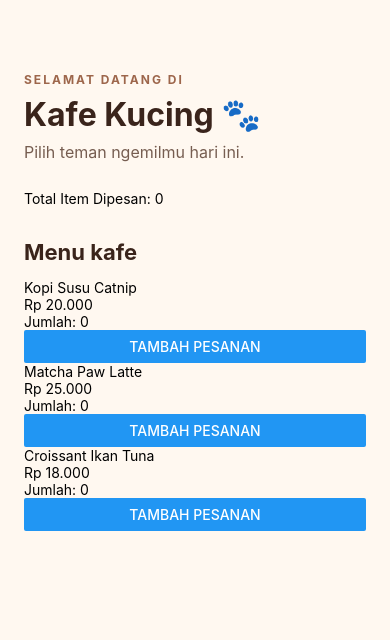
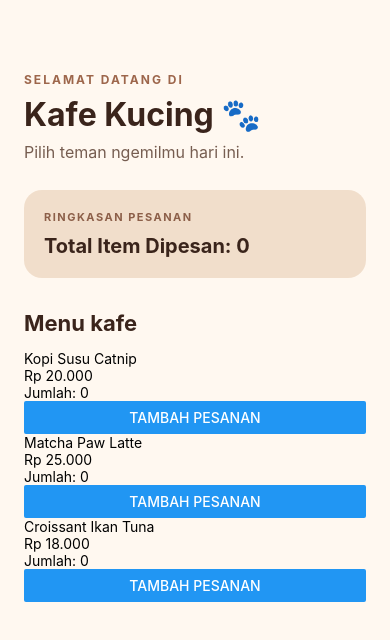
Before and after one commit to erron8/Pengelolaan-PropsState-pada-ReactNative, a React Native app: screen / in a window 390 px wide. Shown: the top 640 px of the page. Built offline with nearby package versions, Linux system fonts and the light colour scheme.

Commit message:
Style order summary and promo message

```diff
--- a/components/OrderSummary.js
+++ b/components/OrderSummary.js
@@ -1,13 +1,21 @@
 import React from 'react';
-import { Text, View } from 'react-native';
+import { StyleSheet, Text, View } from 'react-native';
 
 export default function OrderSummary({ totalCount }) {
   return (
-    <View>
-      <Text>Total Item Dipesan: {totalCount}</Text>
+    <View style={styles.kartu}>
+      <Text style={styles.label}>RINGKASAN PESANAN</Text>
+      <Text style={styles.total}>Total Item Dipesan: {totalCount}</Text>
       {totalCount >= 5 && (
-        <Text>🎉 Selamat! Anda Mendapatkan Diskon 10%</Text>
+        <Text style={styles.promo}>🎉 Selamat! Anda Mendapatkan Diskon 10%</Text>
       )}
     </View>
   );
 }
+
+const styles = StyleSheet.create({
+  kartu: { backgroundColor: '#F1DECB', borderRadius: 18, padding: 20 },
+  label: { color: '#8C5F49', fontSize: 11, fontWeight: 'bold', letterSpacing: 1.5 },
+  total: { color: '#3A241B', fontSize: 20, fontWeight: 'bold', marginTop: 10 },
+  promo: { color: '#246C4E', fontSize: 14, fontWeight: 'bold', marginTop: 14, lineHeight: 20 },
+});
```
